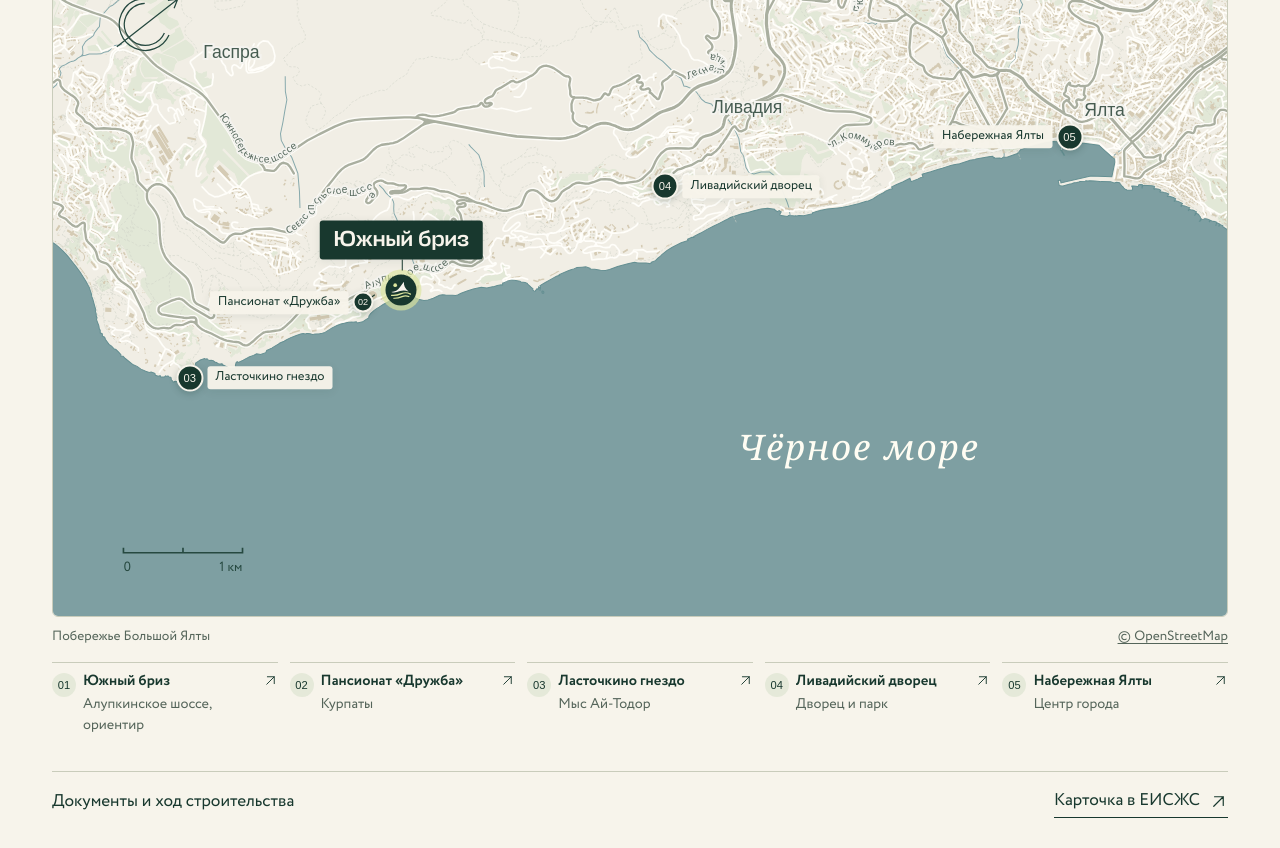
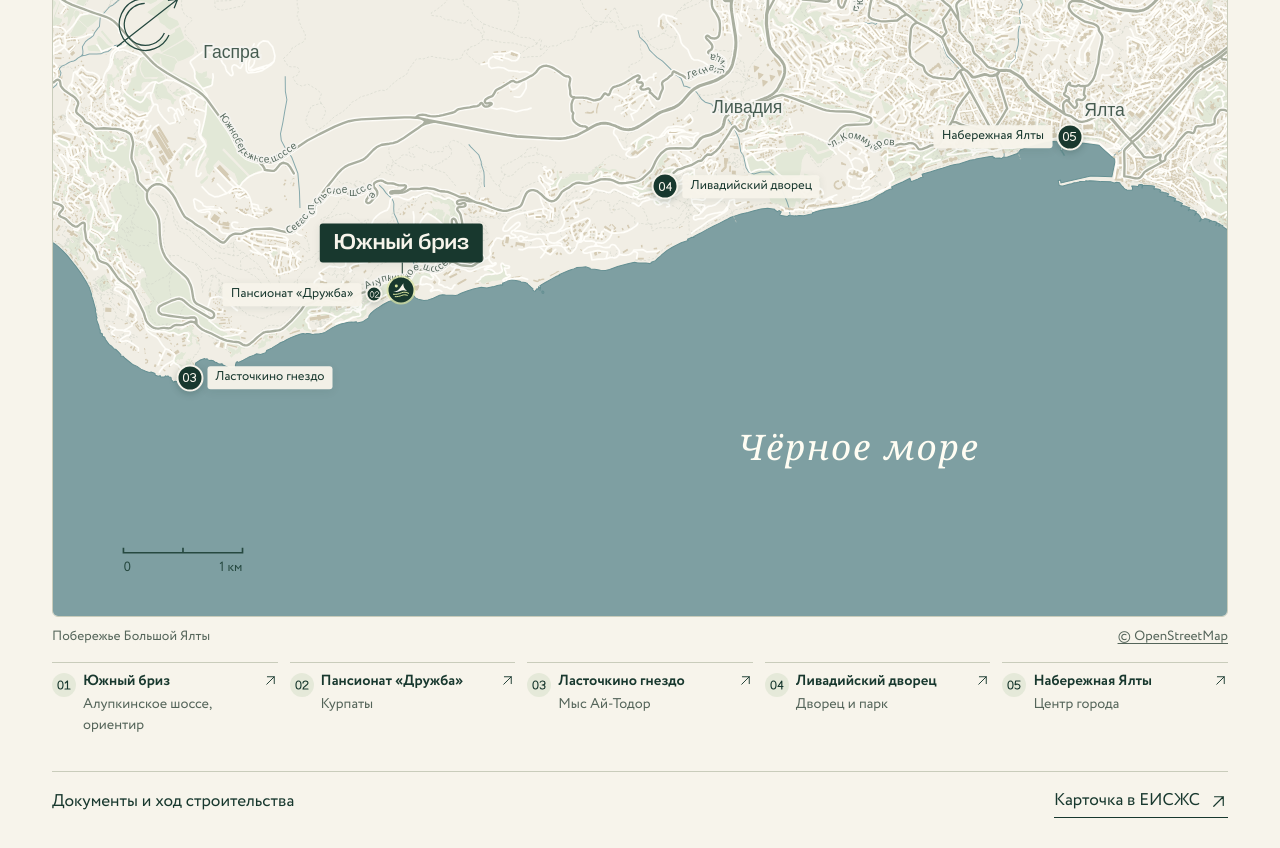
Before and after one commit to efimov-work/YuzhnyyBriz, a Next.js app: page / in a window 1280 px wide. Shown: the part 5560-6408 px from the top of the page. Built offline with nearby package versions, Linux system fonts and the light colour scheme; no server answers.

Commit message:
Anchor map badges and center vector numbers

```diff
--- a/src/app/globals.css
+++ b/src/app/globals.css
@@ -104,22 +104,20 @@ button { cursor: pointer; }
 .location-actions { display: flex; align-items: center; gap: 12px 18px; flex-wrap: wrap; }
 .coast-map { margin-top: clamp(25px, 4.5vw, 62px); }
 .map-viewport { overflow-x: auto; overscroll-behavior-x: contain; border: 1px solid var(--edge); border-radius: 6px 52px 6px 6px; background: #f1eee5; scrollbar-color: #7e9fa2 #e4e8d8; scrollbar-width: thin; }
-.map-canvas { position: relative; min-width: 900px; aspect-ratio: 1400 / 820; }
+.map-canvas { position: relative; min-width: 1040px; aspect-ratio: 1400 / 820; }
 .map-base, .map-orientation { position: absolute; inset: 0; width: 100%; height: 100%; }
 .map-orientation { color: #264940; pointer-events: none; }
 .map-sea-name { fill: #fffdf3; font: italic 42px Georgia, serif; letter-spacing: .05em; }
 .map-pin { position: absolute; z-index: 1; transform: translate(-50%, -50%); }
-.map-pin-dot, .map-places a > span { font-family: Arial, sans-serif; line-height: 1; font-variant-numeric: tabular-nums; }
-.map-pin-dot { position: relative; display: grid; place-items: center; width: 27px; height: 27px; border: 2px solid var(--paper); border-radius: 50%; background: var(--ink); color: var(--paper); font-size: .7rem; box-shadow: 0 2px 7px #18382e40; transition: scale .23s; }
+.map-pin-dot { position: relative; display: grid; place-items: center; width: 27px; height: 27px; border: 2px solid var(--paper); border-radius: 50%; background: var(--ink); color: var(--paper); box-shadow: 0 2px 7px #18382e40; transition: filter .23s; }
 .map-pin-name { position: absolute; left: calc(100% + 4px); top: 50%; padding: 4px 8px; border-radius: 3px; transform: translateY(-50%); background: #f7f4ebf5; font-size: .8rem; line-height: 1.15; white-space: nowrap; box-shadow: 0 2px 10px #18382e15; }
 .map-pin:hover, .map-pin:focus-visible { z-index: 4; }
-.map-pin:hover .map-pin-dot, .map-pin:focus-visible .map-pin-dot { scale: 1.13; }
-.map-pin-druzhba { transform: translate(calc(-50% - 11px), calc(-50% + 8px)); }
-.map-pin-druzhba::before { content: ""; position: absolute; left: 50%; top: 50%; width: 13.6px; border-top: 1px solid var(--ink); transform: rotate(-36deg); transform-origin: left center; }
-.map-pin-druzhba .map-pin-dot { width: 21px; height: 21px; font-size: .57rem; }
+.map-pin:hover .map-pin-dot, .map-pin:focus-visible .map-pin-dot { filter: brightness(1.25); }
+.map-pin-druzhba .map-pin-dot { width: 17px; height: 17px; }
+.map-pin-druzhba .map-number { width: 10px; height: 8px; }
 .map-pin-druzhba .map-pin-name, .map-pin-yalta .map-pin-name { left: auto; right: calc(100% + 4px); }
 .map-pin-project { z-index: 2; }
-.map-pin-project .map-pin-dot { width: 31px; height: 31px; border: 0; box-shadow: 0 0 0 5px #dce69fa8; }
+.map-pin-project .map-pin-dot { width: 25px; height: 25px; border: 0; box-shadow: 0 0 0 2px #dce69fa8; }
 .map-pin-project .map-pin-dot img { width: 100%; height: 100%; }
 .map-pin-project .map-pin-name { top: auto; left: 50%; bottom: calc(100% + 15px); padding: 8px 14px; transform: translateX(-50%); background: var(--ink); color: var(--light); font: 500 clamp(1rem, 1.7vw, 1.45rem)/1.05 var(--display), sans-serif; }
 .map-pin-project .map-pin-name::after { content: ""; position: absolute; top: 100%; left: 50%; height: 11px; border-left: 1px solid var(--ink); }
@@ -133,7 +131,8 @@ button { cursor: pointer; }
 .map-places strong, .map-places small { display: block; }
 .map-places strong { font-size: .92rem; line-height: 1.15; }
 .map-places small { margin-top: 4px; color: var(--muted); }
-.map-places svg { width: 15px; height: 15px; }
+.map-places a > svg { width: 15px; height: 15px; }
+.map-number { display: block; }
 .location-note { display: flex; justify-content: space-between; align-items: center; gap: 12px; margin-top: 36px; padding-top: 14px; border-top: 1px solid var(--edge); }
 .callback-grid { display: grid; grid-template-columns: 1.02fr 1fr; align-items: center; gap: clamp(24px, 6vw, 115px); }
 .callback-grid > div > p { margin-top: 20px; }
--- a/src/app/responsive.css
+++ b/src/app/responsive.css
@@ -3,13 +3,11 @@
     .hero-figure { aspect-ratio: 2.03; border-bottom-right-radius: 72px; }
     .hero h1 { font-size: clamp(4.2rem, 11.1vw, 8rem); }
     .hero-aside { gap: 8px; }
-    .map-places svg { display: none; }
+    .map-places a > svg { display: none; }
 }
-@media (max-width: 965px) {
+@media (max-width: 1145px) {
     .map-caption > span:first-child { display: none; }
     .map-scroll-hint { display: inline-flex; }
-    .map-pin-project .map-pin-dot { width: 27px; height: 27px; box-shadow: 0 0 0 3px #dce69fa8; }
-    .map-pin-druzhba .map-pin-dot { width: 17px; height: 17px; }
 }
 @media (max-width: 800px) {
     .wrap { width: calc(100% - 38px); }
--- a/src/components/LocationMap.tsx
+++ b/src/components/LocationMap.tsx
@@ -4,6 +4,23 @@ import { useEffect, useRef } from 'react';
 import { asset } from '@/lib/asset';
 import { MAP_HEIGHT, MAP_PLACES, MAP_ROTATION, MAP_SCALE, MAP_WIDTH, placeMapUrl, projectMap } from '@/lib/map';
 import { Arrow, Emblem } from './Brand';
+
+const digits = [
+    'M3.5 1C1.7 1 1 2.6 1 5s.7 4 2.5 4S6 7.4 6 5 5.3 1 3.5 1Z',
+    'M1.3 3 3.5 1v8M1 9h5',
+    'M1 3.1C1 1.8 2 1 3.5 1S6 1.9 6 3.1C6 5.2 1 6.5 1 9h5',
+    'M1.2 2.2C2 .5 6 .5 6 3c0 1.3-1.2 2-2.8 2C4.8 5 6 5.7 6 7c0 2.5-4 2.5-4.8.8',
+    'M4.8 9V1L1 6.5h5',
+    'M6 1H1.6l-.5 3.7C2.3 3.7 6 3.9 6 6.6c0 2.8-3.8 2.9-5 1.4'
+];
+
+function MapNumber({ number }: { number: number }) {
+    return <svg className="map-number" viewBox="0 0 14 10" width="14" height="10" fill="none" aria-hidden="true">
+        <g stroke="currentColor" strokeWidth="1.15" strokeLinecap="round" strokeLinejoin="round">
+            <path d={digits[0]} /><path d={digits[number]} transform="translate(7)" />
+        </g>
+    </svg>;
+}
 
 export default function LocationMap() {
     const viewport = useRef<HTMLDivElement>(null);
@@ -44,7 +61,7 @@ export default function LocationMap() {
                     const { x, y } = projectMap(place.latitude, place.longitude);
                     return <a key={place.id} className={`map-pin map-pin-${place.id}`} href={placeMapUrl(place)} target="_blank" rel="noreferrer"
                         style={{ left: `${x / MAP_WIDTH * 100}%`, top: `${y / MAP_HEIGHT * 100}%` }} aria-label={`${place.name}. Открыть на карте`}>
-                        <span className="map-pin-dot">{index === 0 ? <Emblem /> : String(index + 1).padStart(2, '0')}</span>
+                        <span className="map-pin-dot">{index === 0 ? <Emblem /> : <MapNumber number={index + 1} />}</span>
                         <span className="map-pin-name">{place.name}</span>
                     </a>;
                 })}
@@ -55,7 +72,7 @@ export default function LocationMap() {
             <a href="https://www.openstreetmap.org/copyright" target="_blank" rel="noreferrer">© OpenStreetMap</a>
         </figcaption>
         <div className="map-places">{MAP_PLACES.map((place, index) => <a key={place.id} href={placeMapUrl(place)} target="_blank" rel="noreferrer">
-            <span>{String(index + 1).padStart(2, '0')}</span>
+            <span><MapNumber number={index + 1} /></span>
             <div><strong>{place.name}</strong><small>{place.detail}</small></div><Arrow diagonal />
         </a>)}</div>
     </figure>;
```
